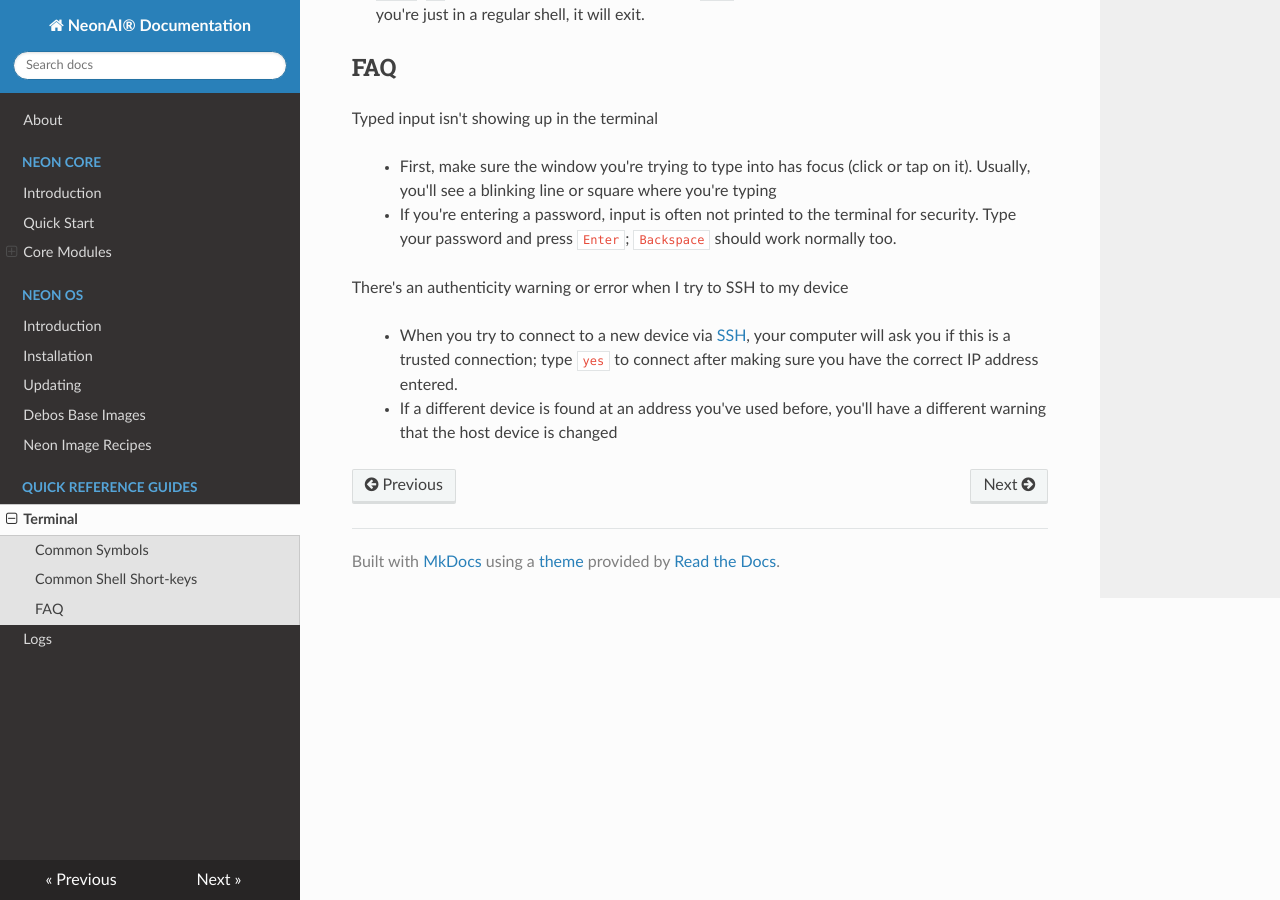
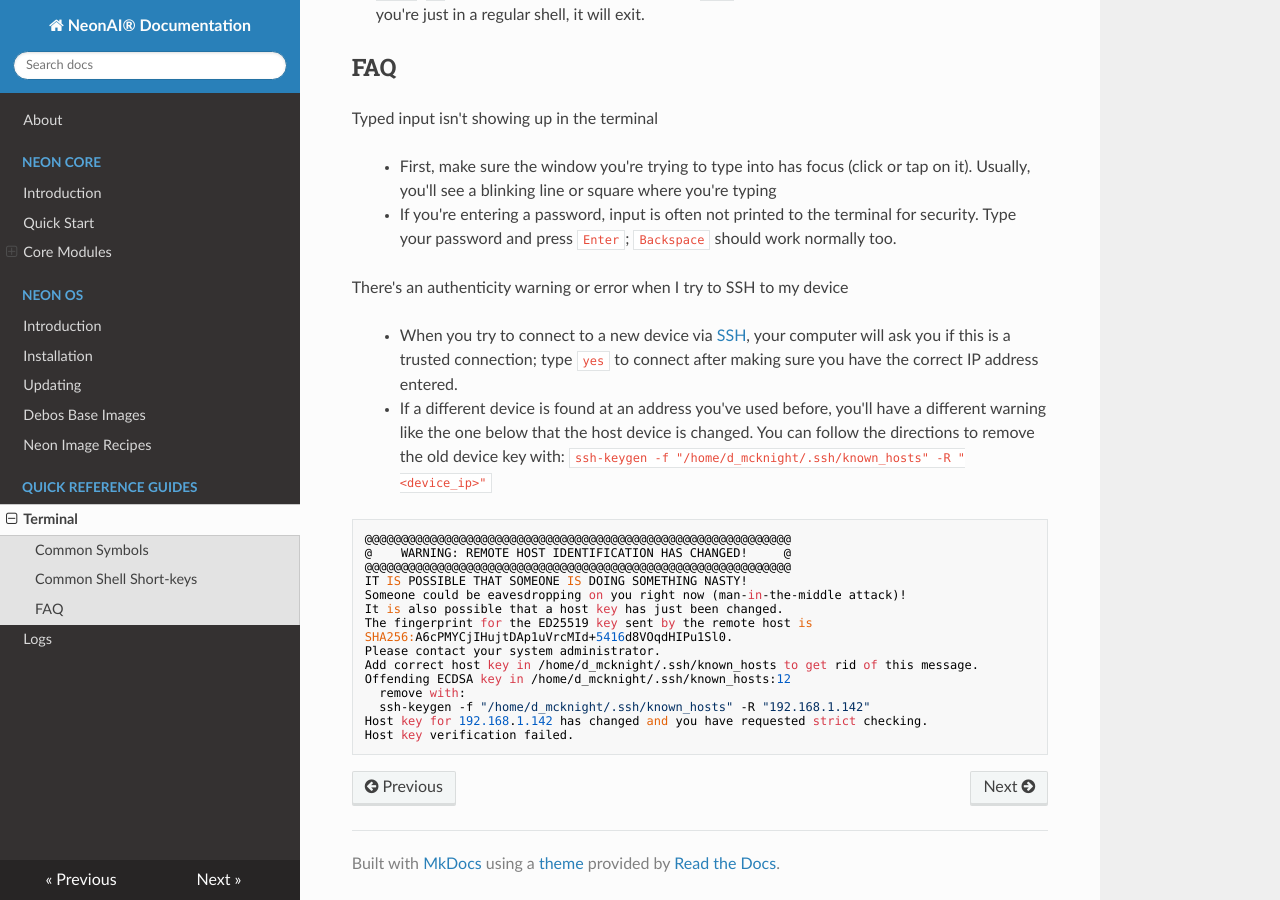
Before and after one commit to NeonGeckoCom/neon-docs, an MkDocs documentation site: the page built from docs/quick_reference/terminal.md, in a window 1280 px wide and 900 px high, scrolled down 563 px. Built offline with MkDocs 1.6.1, drawn with Linux system fonts in a browser that asks for light colours; nearby versions of some CDN libraries.

Commit message:
Add host ID change example to docs

```diff
--- a/docs/quick_reference/terminal.md
+++ b/docs/quick_reference/terminal.md
@@ -25,4 +25,22 @@ There's an authenticity warning or error when I try to SSH to my device
     your computer will ask you if this is a trusted connection; type `yes` to connect
     after making sure you have the correct IP address entered.
 > - If a different device is found at an address you've used before, you'll have a
-    different warning that the host device is changed
+    different warning like the one below that the host device is changed. You can
+    follow the directions to remove the old device key with:
+    `ssh-keygen -f "/home/d_mcknight/.ssh/known_hosts" -R "<device_ip>"`
+
+    @@@@@@@@@@@@@@@@@@@@@@@@@@@@@@@@@@@@@@@@@@@@@@@@@@@@@@@@@@@
+    @    WARNING: REMOTE HOST IDENTIFICATION HAS CHANGED!     @
+    @@@@@@@@@@@@@@@@@@@@@@@@@@@@@@@@@@@@@@@@@@@@@@@@@@@@@@@@@@@
+    IT IS POSSIBLE THAT SOMEONE IS DOING SOMETHING NASTY!
+    Someone could be eavesdropping on you right now (man-in-the-middle attack)!
+    It is also possible that a host key has just been changed.
+    The fingerprint for the ED25519 key sent by the remote host is
+    SHA256:A6cPMYCjIHujtDAp1uVrcMId+5416d8VOqdHIPu1Sl0.
+    Please contact your system administrator.
+    Add correct host key in /home/d_mcknight/.ssh/known_hosts to get rid of this message.
+    Offending ECDSA key in /home/d_mcknight/.ssh/known_hosts:12
+      remove with:
+      ssh-keygen -f "/home/d_mcknight/.ssh/known_hosts" -R "192.168.1.142"
+    Host key for 192.168.1.142 has changed and you have requested strict checking.
+    Host key verification failed.
```
